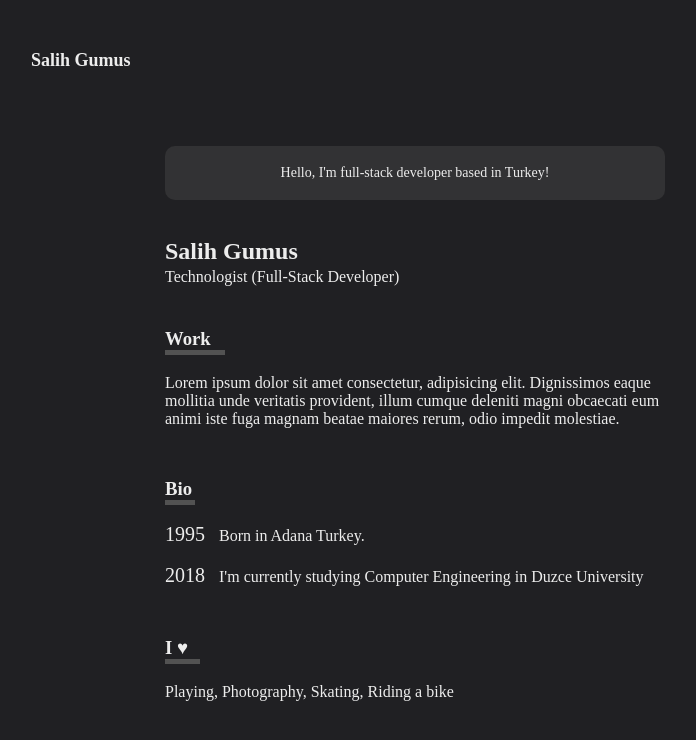
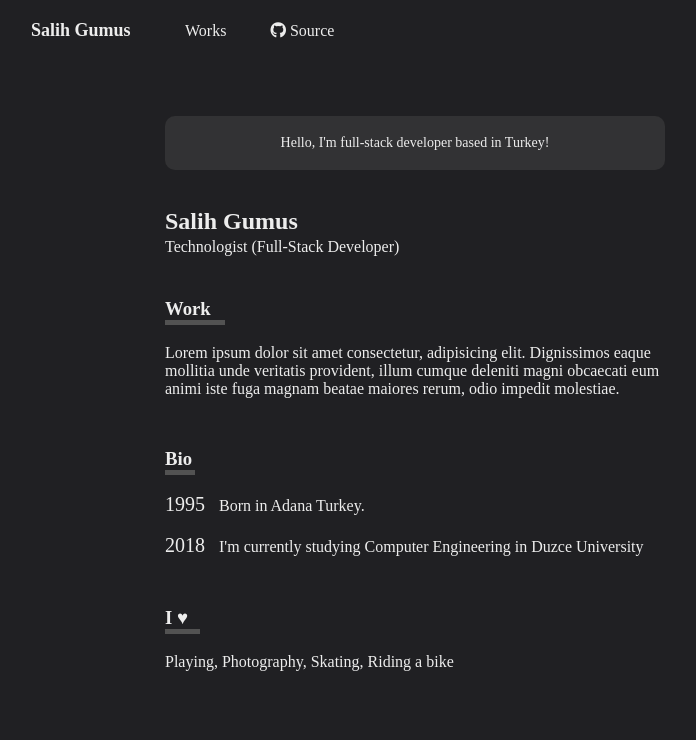
Before and after one commit to salih-g/personal-website, a Vue app: page / in a window 1280 px wide. Shown: the top 740 px of the page, without its empty margins (225-921 px from the left). Built offline with nearby package versions, Linux system fonts and the light colour scheme; a web font is replaced by a local one.

Commit message:
Navbar changes

```diff
--- a/public/index.html
+++ b/public/index.html
@@ -11,6 +11,13 @@
 			href="https://fonts.googleapis.com/css2?family=BioRhyme:wght@200;300;400;700;800&display=swap"
 			rel="stylesheet"
 		/>
+		<link
+			rel="stylesheet"
+			href="https://cdnjs.cloudflare.com/ajax/libs/font-awesome/6.0.0-beta2/css/all.min.css"
+			integrity="sha512-YWzhKL2whUzgiheMoBFwW8CKV4qpHQAEuvilg9FAn5VJUDwKZZxkJNuGM4XkWuk94WCrrwslk8yWNGmY1EduTA=="
+			crossorigin="anonymous"
+			referrerpolicy="no-referrer"
+		/>
 		<title>Salih Gumus</title>
 	</head>
 	<body>
--- a/src/components/Navbar.vue
+++ b/src/components/Navbar.vue
@@ -1,8 +1,21 @@
 <template>
 	<nav class="navbar">
-		<h3 class="title">
+		<span class="title">
 			<a href="/" class="link">{{ title }} </a>
-		</h3>
+		</span>
+		<a
+			href="https://github.com/sudanmerinosu/"
+			target="_blank"
+			class="link hover"
+		>
+			Works
+		</a>
+		<a
+			href="https://github.com/sudanmerinosu/personal-website"
+			target="_blank"
+			class="link hover"
+			><i class="fab fa-github"></i> Source
+		</a>
 	</nav>
 </template>
 
@@ -19,9 +32,17 @@ export default {
 .navbar {
 	height: 56px;
 	margin: 0 auto;
+	margin-top: -30px;
+}
+.navbar a {
+	margin-right: 40px;
 }
 .title {
 	font-weight: bold;
 	font-size: 18px;
+	margin-right: 10px;
+}
+.hover:hover {
+	text-decoration: underline;
 }
 </style>
--- /dev/null
+++ b/src/components/Web.vue
@@ -0,0 +1,27 @@
+<template>
+	<div class="main">
+		<h3 class="title">On the Web</h3>
+		<p>
+			{{ hobys }}
+		</p>
+	</div>
+</template>
+
+<script>
+export default {
+	name: 'Love',
+	props: {
+		hobys: String,
+	},
+};
+</script>
+
+<style scoped>
+.main {
+	margin-top: 50px;
+}
+.title {
+	border-bottom: 5px solid #525252;
+	width: 35px;
+}
+</style>
```
